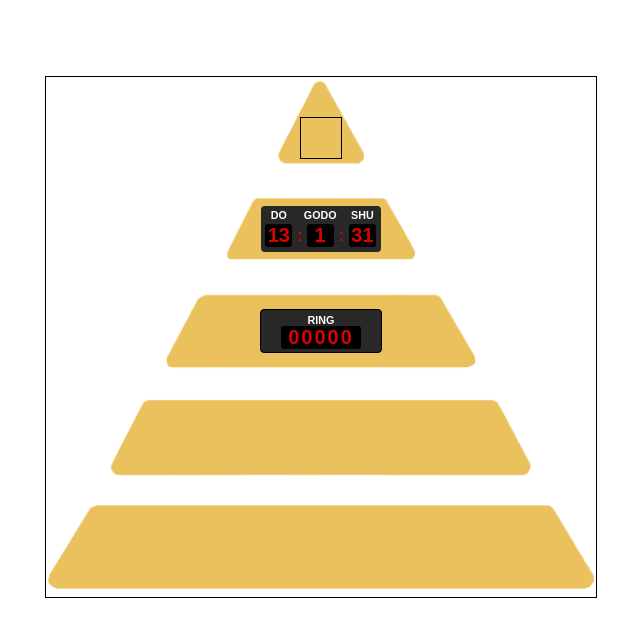
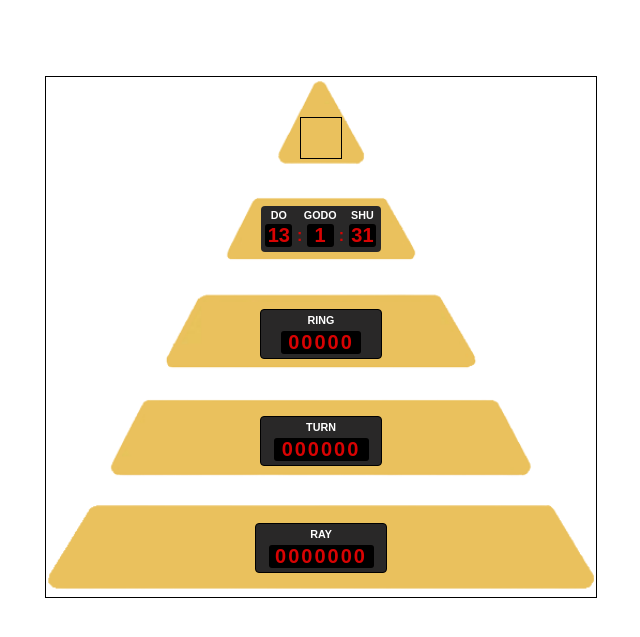
Before and after one commit to muazzambhatti/custom-clock-calendar, a plain HTML site: page index.html in a window 1280 px wide. Shown: the part 63-700 px from the top of the page, without its empty margins (319-959 px from the left). Drawn offline with Linux system fonts and the light colour scheme.

Commit message:
Add files via upload

```diff
--- a/index.html
+++ b/index.html
@@ -45,6 +45,19 @@
             </div>
         </div>
 
+        <div id="turn_display">
+            <h6>TURN</h6>
+            <div id="turn_digits_box">
+                000000
+            </div>
+        </div>
+
+        <div id="ray_display">
+            <h6>RAY</h6>
+            <div id="ray_digits_box">
+                0000000
+            </div>
+        </div>
     </div>
 
     <script src="script.js"></script>
--- a/style.css
+++ b/style.css
@@ -83,10 +83,10 @@ margin-top: 40px;
     border: 1px solid black;
     border-radius: 4px;
     width: 120px;
-    height: 42px;
+    height: 48px;
     display: flex;
     flex-direction: column;
-    justify-content: center;
+    justify-content: space-evenly;
     align-items: center;
 }
 
@@ -98,6 +98,68 @@ margin-top: 40px;
     border-radius: 3px;
     height: 23px;
     width: 80px;
+    font-size: 20px;
+    color: rgb(216, 3, 3);
+    font-weight: 600;
+    background-color: black;
+    display: flex;
+    justify-content: center;
+    align-items: center;
+    letter-spacing: 2px;
+}
+
+#turn_display {
+    margin-top: 57px;
+    background-color: rgb(41, 40, 40);
+    border: 1px solid black;
+    border-radius: 4px;
+    width: 120px;
+    height: 48px;
+    display: flex;
+    flex-direction: column;
+    justify-content: space-evenly;
+    align-items: center;
+}
+
+#turn_display h6 {
+    color: white;
+    margin: 0px;
+}
+#turn_digits_box {
+    border-radius: 3px;
+    height: 23px;
+    width: 95px;
+    font-size: 20px;
+    color: rgb(216, 3, 3);
+    font-weight: 600;
+    background-color: black;
+    display: flex;
+    justify-content: center;
+    align-items: center;
+    letter-spacing: 2px;
+}
+
+#ray_display {
+    margin-top: 57px;
+    background-color: rgb(41, 40, 40);
+    border: 1px solid black;
+    border-radius: 4px;
+    width: 130px;
+    height: 48px;
+    display: flex;
+    flex-direction: column;
+    justify-content: space-evenly;
+    align-items: center;
+}
+
+#ray_display h6 {
+    color: white;
+    margin: 0px;
+}
+#ray_digits_box {
+    border-radius: 3px;
+    height: 23px;
+    width: 105px;
     font-size: 20px;
     color: rgb(216, 3, 3);
     font-weight: 600;
```
